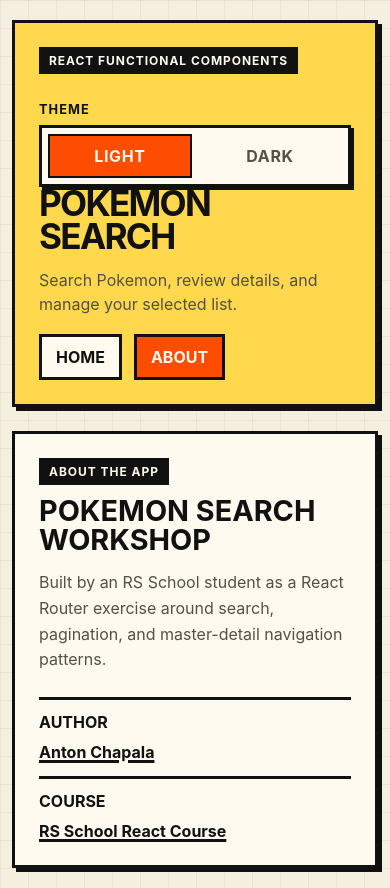
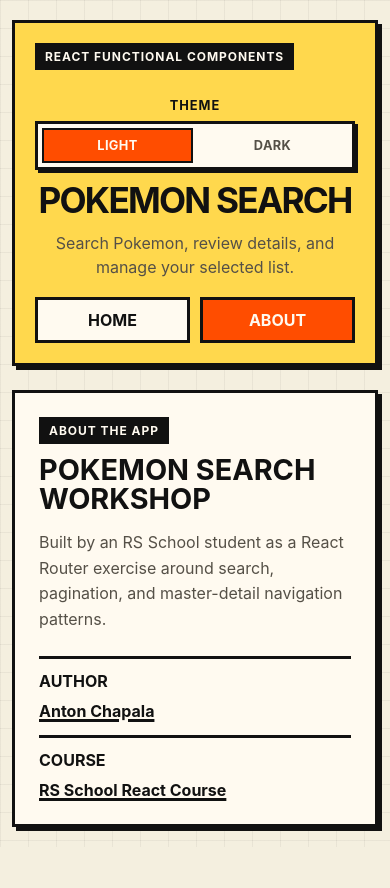
Before and after one commit to wrknbuycnsmndie/REACT2026Q2, a React (Vite) app: page /about in a window 390 px wide. After the commit the page ends 847 px from the top, so only its background shows below. Built offline with nearby package versions, Linux system fonts and the light colour scheme.

Commit message:
refactor(styling): improve mobile UX after small review by my friends

```diff
--- a/src/components/Header/Header.css
+++ b/src/components/Header/Header.css
@@ -124,20 +124,47 @@
 
 @media (max-width: 640px) {
     .header {
+        padding: 20px;
         box-shadow: 4px 4px 0 var(--border);
+        text-align: center;
+    }
+
+    .header__top-row {
+        gap: 12px;
     }
 
     .header__theme-panel {
         width: 100%;
+        margin-top: 4px;
+        margin-bottom: 14px;
         justify-items: stretch;
     }
 
     .header__theme-switcher {
         width: 100%;
+        gap: 4px;
+        padding: 4px;
         box-shadow: 3px 3px 0 var(--border);
     }
 
     .header__theme-button {
         flex: 1;
+        min-width: 0;
+        padding: 8px 10px;
+        font-size: 0.8rem;
+        letter-spacing: 0.03em;
+    }
+
+    .header__subtitle {
+        margin-inline: auto;
+    }
+
+    .header__nav {
+        gap: 10px;
+    }
+
+    .header__nav-link {
+        flex: 1 1 0;
+        text-align: center;
     }
 }
--- a/src/components/ResultsSection/ResultsSection.css
+++ b/src/components/ResultsSection/ResultsSection.css
@@ -109,7 +109,12 @@
     }
 
     .results-section__row {
-        grid-template-columns: 56px 1fr;
+        grid-template-columns: 64px 1fr;
+    }
+
+    .results-section__select,
+    .results-section__checkbox {
+        padding-inline: 8px;
     }
 
 }
```
